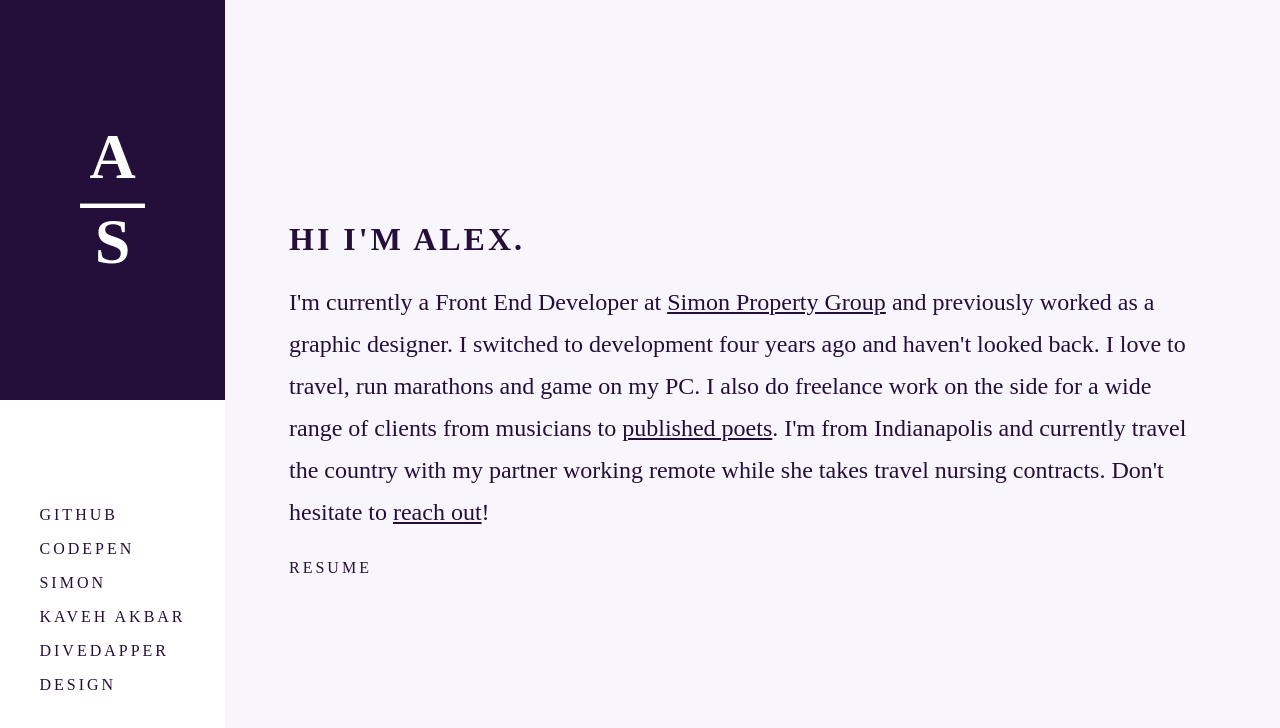
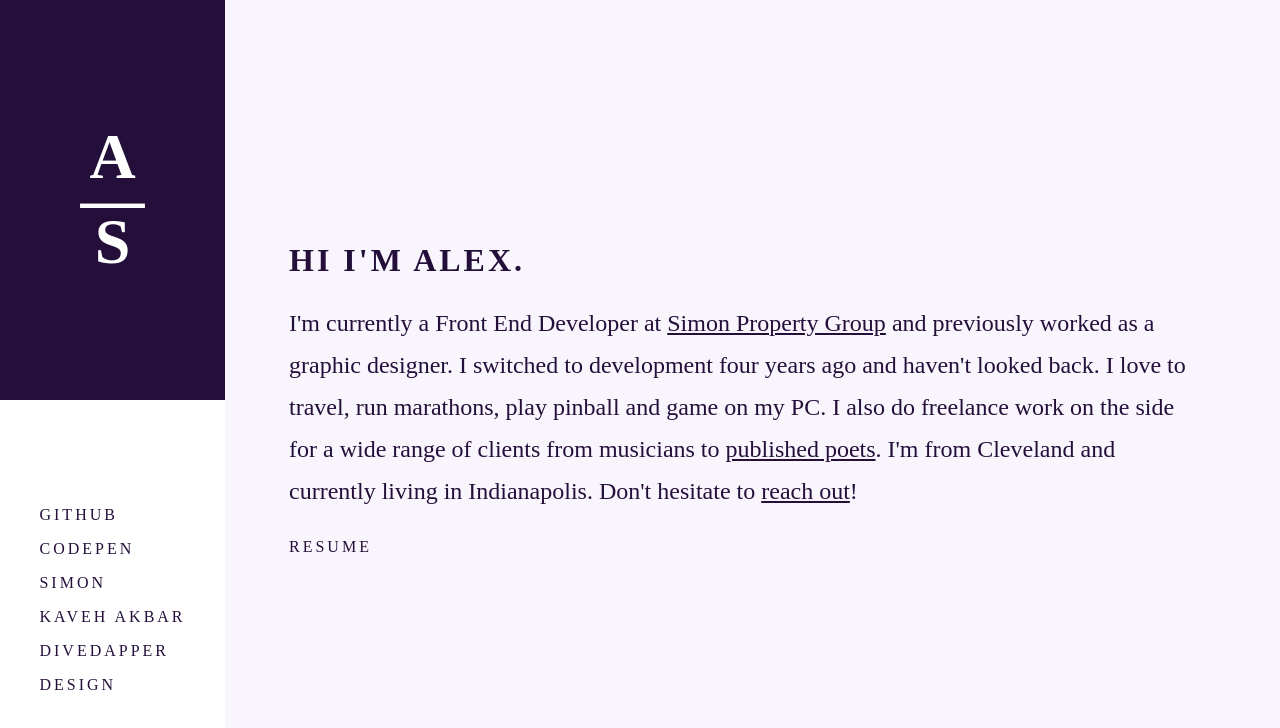
Before and after one commit to asperellis/alexsperellis, a React app: page / in a window 1280 px wide. Shown: the top 728 px of the page. Built offline with nearby package versions, Linux system fonts and the light colour scheme; the HTML template or start-up script is replaced by a standard one; a web font is replaced by a local one.

Commit message:
bio update

```diff
--- a/src/App.js
+++ b/src/App.js
@@ -47,12 +47,10 @@ function Bio() {
           I&apos;m currently a Front End Developer at{' '}
           <a href="http://www.simon.com">Simon Property Group</a> and previously
           worked as a graphic designer. I switched to development four years ago
-          and haven&apos;t looked back. I love to travel, run marathons and game
+          and haven&apos;t looked back. I love to travel, run marathons, play pinball and game
           on my PC. I also do freelance work on the side for a wide range of
           clients from musicians to{' '}
-          <a href="http://kavehakbar.com">published poets</a>. I&apos;m from
-          Indianapolis and currently travel the country with my partner working
-          remote while she takes travel nursing contracts. Don&apos;t hesitate
+          <a href="http://kavehakbar.com">published poets</a>. I&apos;m from Cleveland and currently living in Indianapolis. Don&apos;t hesitate
           to <a href="mailto:asperellis@gmail.com">reach out</a>!
         </p>
         <a href="http://www.alexsperellis.com/resume.pdf" className={styles.aboutLink}>RESUME</a>
```
